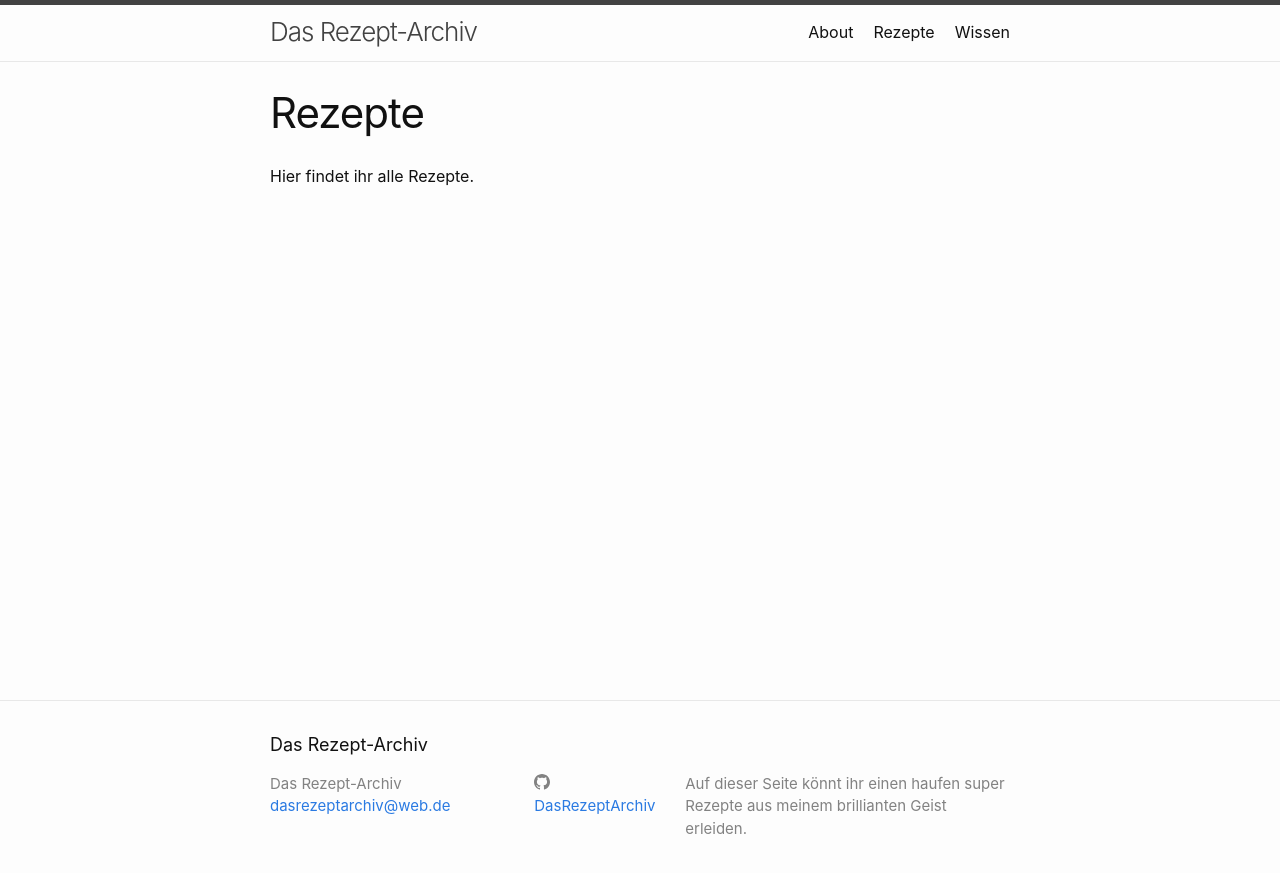
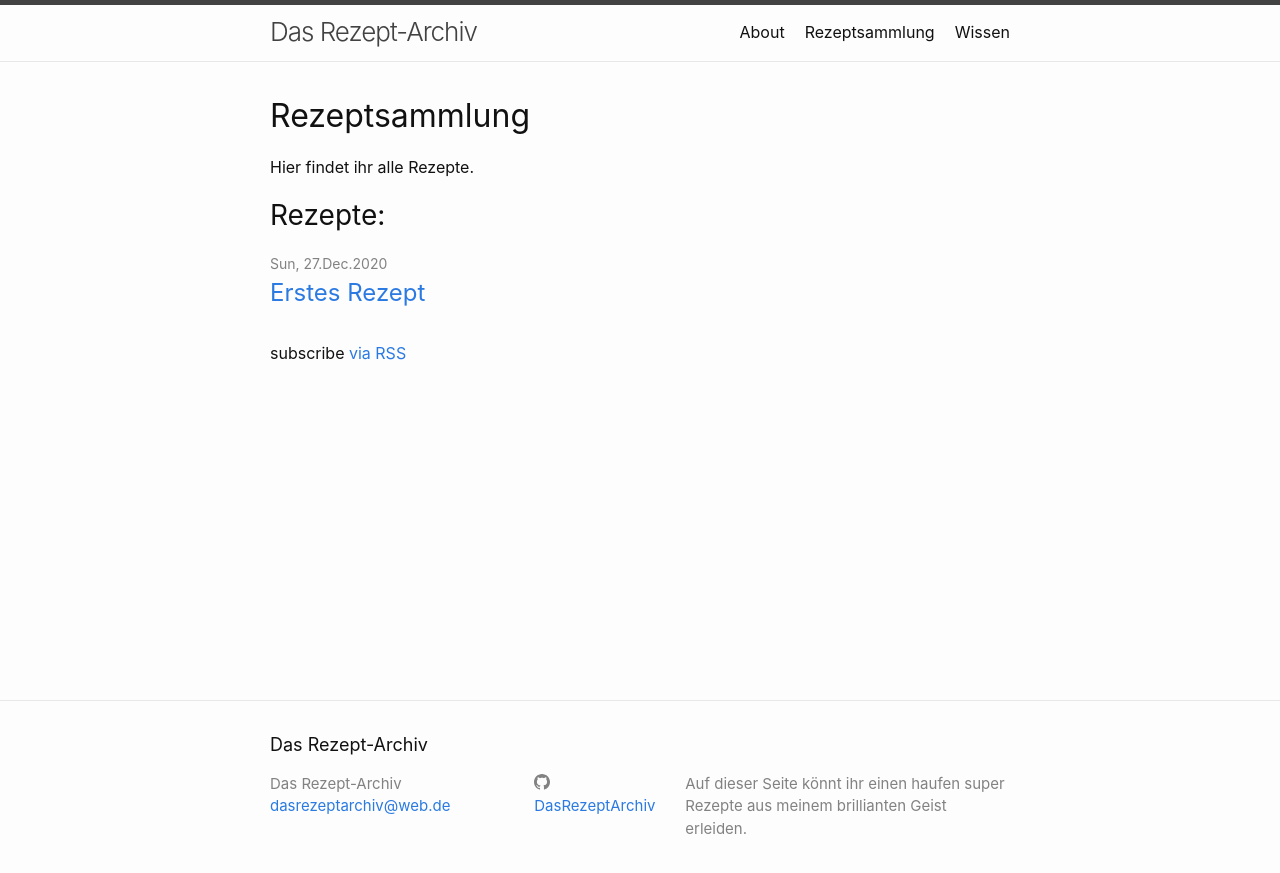
Before and after one commit to DasRezeptArchiv/DasRezeptArchiv.github.io, a Jekyll site: the page built from rezepte.markdown, in a window 1280 px wide. Shown: the top 873 px of the page. Built offline with Jekyll 4.4.1, drawn with Linux system fonts in a browser that asks for light colours.

Commit message:
Rezeptaufbau implementiert
Im Reiter Rezeptsammlung werden jetzt nur die posts der Kategorie rezept angezeigt. Lokal sind sie im Ordner _posts/rezepte abgelegt.

```diff
--- /dev/null
+++ b/_layouts/rezeptsammlung.html
@@ -0,0 +1,36 @@
+---
+layout: default
+---
+
+<div class="rezepte">
+  {%- if page.title -%}
+    <h1 class="page-heading">{{ page.title }}</h1>
+  {%- endif -%}
+
+  {{ content }}
+
+  {%- if site.posts.size > 0 -%}
+    <h2 class="post-list-heading">{{ page.list_title | default: "Rezepte:" }}</h2>
+    <ul class="post-list">
+      {%- for post in site.posts -%}
+		{%- if post.categories contains "rezept" -%}
+			<li>
+ 			{%- assign date_format = site.minima.date_format | default: "%a, %d.%b.%Y" -%}
+				<span class="post-meta">{{ post.date | date: date_format }}</span>
+				<h3>
+				<a class="post-link" href="{{ post.url | relative_url }}">
+					{{ post.title | escape }}
+				</a>
+				</h3>
+				{%- if site.show_excerpts -%}
+				{{ post.excerpt }}
+				{%- endif -%}
+			</li>
+		{%- endif -%}
+      {%- endfor -%}
+    </ul>
+
+    <p class="rss-subscribe">subscribe <a href="{{ "/feed.xml" | relative_url }}">via RSS</a></p>
+  {%- endif -%}
+
+</div>
--- a/rezepte.markdown
+++ b/rezepte.markdown
@@ -1,7 +1,7 @@
 ---
-layout: page
-title: Rezepte
-permalink: /rezepte/
+layout: rezeptsammlung
+title: Rezeptsammlung
+permalink: /rezeptsammlung/
 ---
 
 Hier findet ihr alle Rezepte.
```
Also changed, not shown: _layouts/rezept.html (added, +29 -0 lines), _posts/rezepte/2020-12-27-erstes-Rezept.markdown (added, +9 -0 lines).
